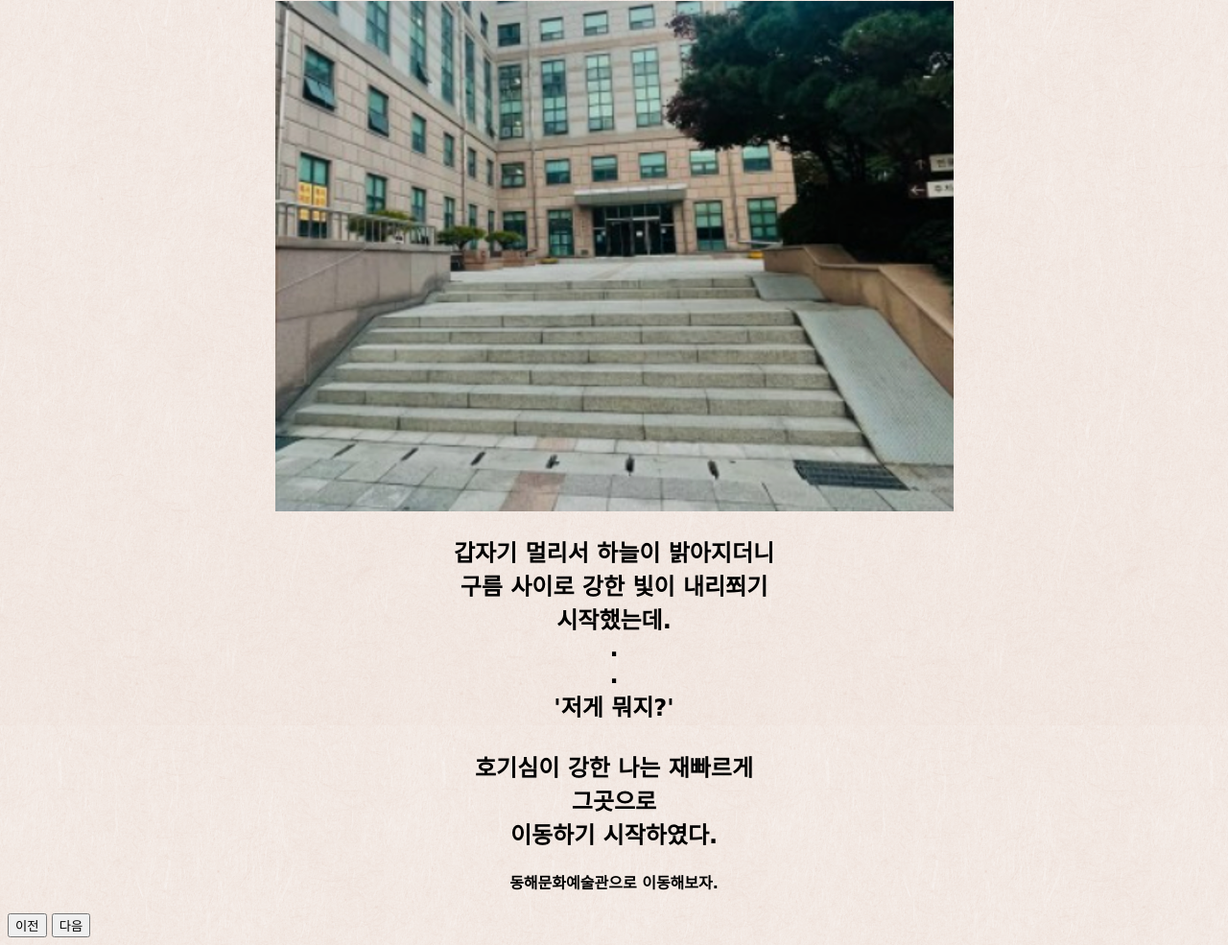
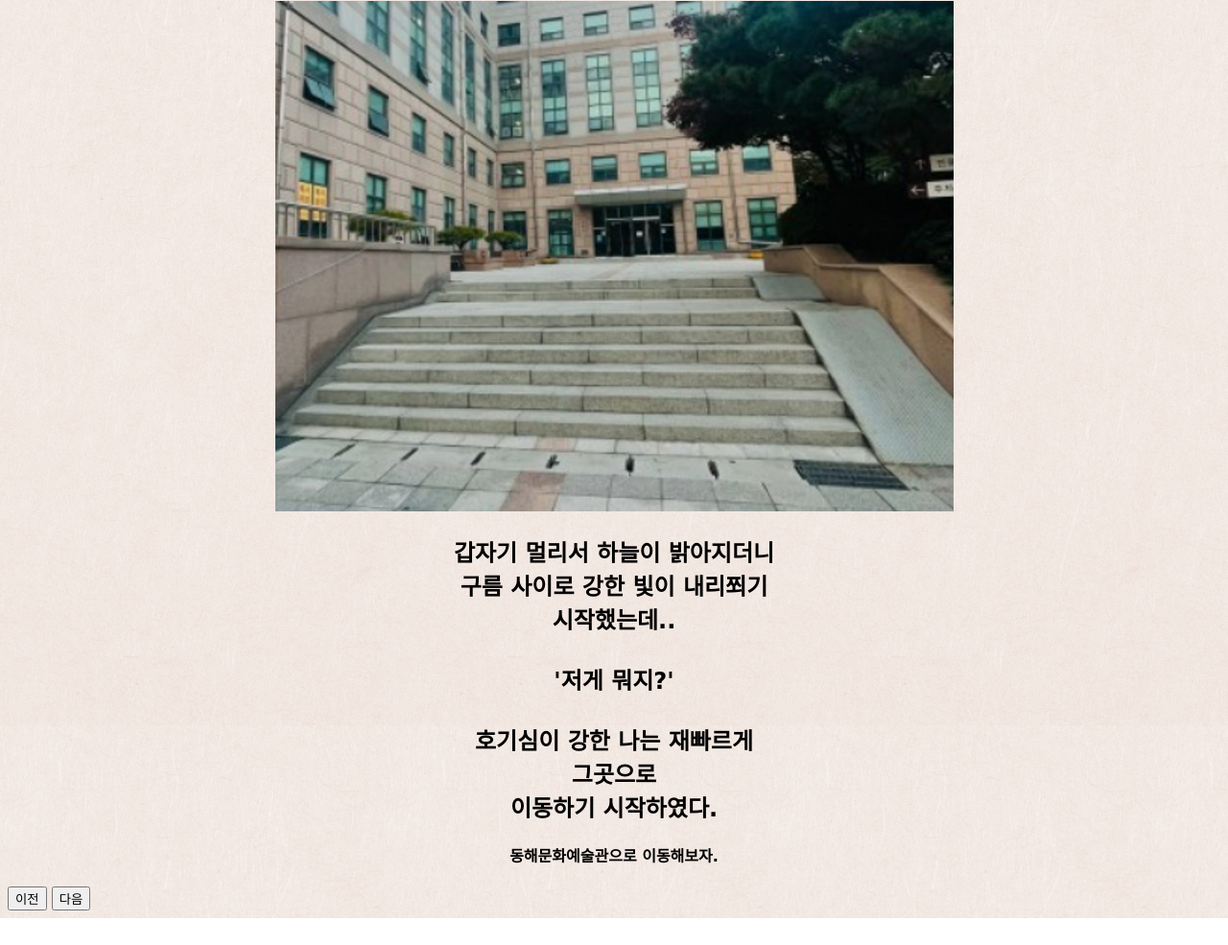
Before and after one commit to JinYoungBae-kw/RoomEscape, a plain HTML site: page index2.html in a window 1280 px wide. Shown: the part 144-1129 px from the top of the page at 96% size. After the commit the page ends 1101 px from the top, so only its background shows below. Drawn offline with Linux system fonts and the light colour scheme; a web font is replaced by a local one.

Commit message:
testtest

```diff
--- a/index2.html
+++ b/index2.html
@@ -19,9 +19,7 @@ font-family: 'Yeon Sung', cursive;">
   <img src="image/pic1.png" class="img_responsive">
     <h2>갑자기 멀리서 하늘이 밝아지더니<br>
       구름 사이로 강한 <span class="red-text">빛</span>이 내리쬐기<br>
-      시작했는데.<br>
-      .<br>
-      .<br>
+      시작했는데..<br><br>
       '저게 뭐지?'<br><br>
       <span class="red-text">호기심</span>이 강한 나는 재빠르게<br>
       그곳으로<br>
```
